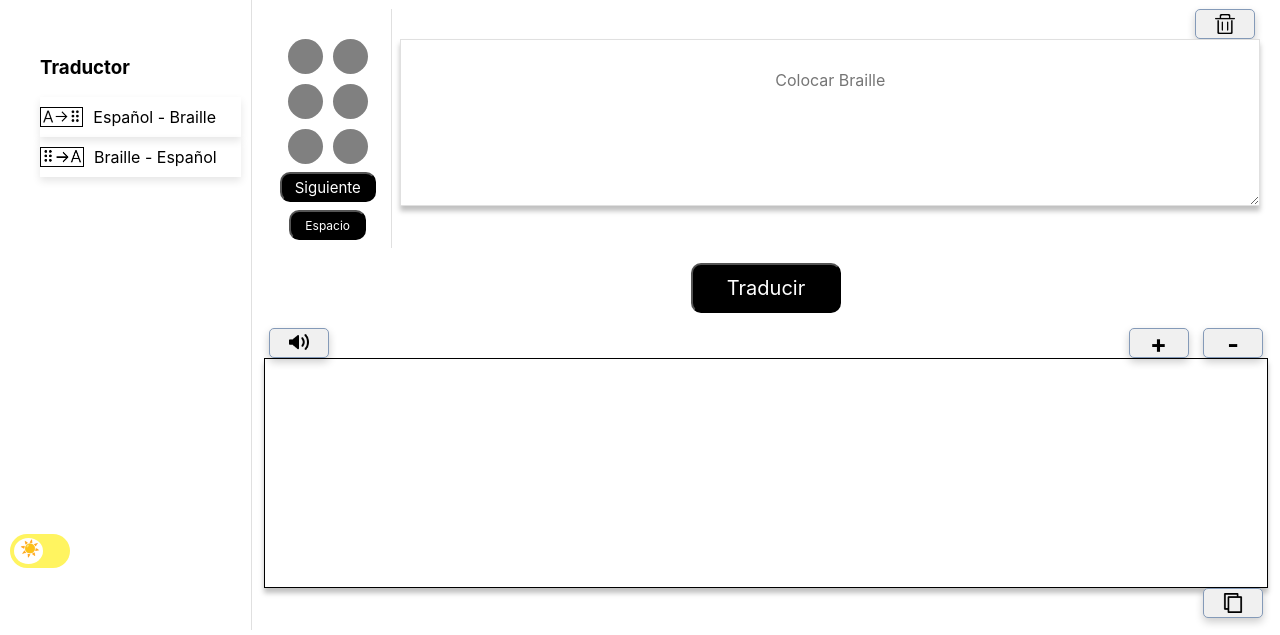
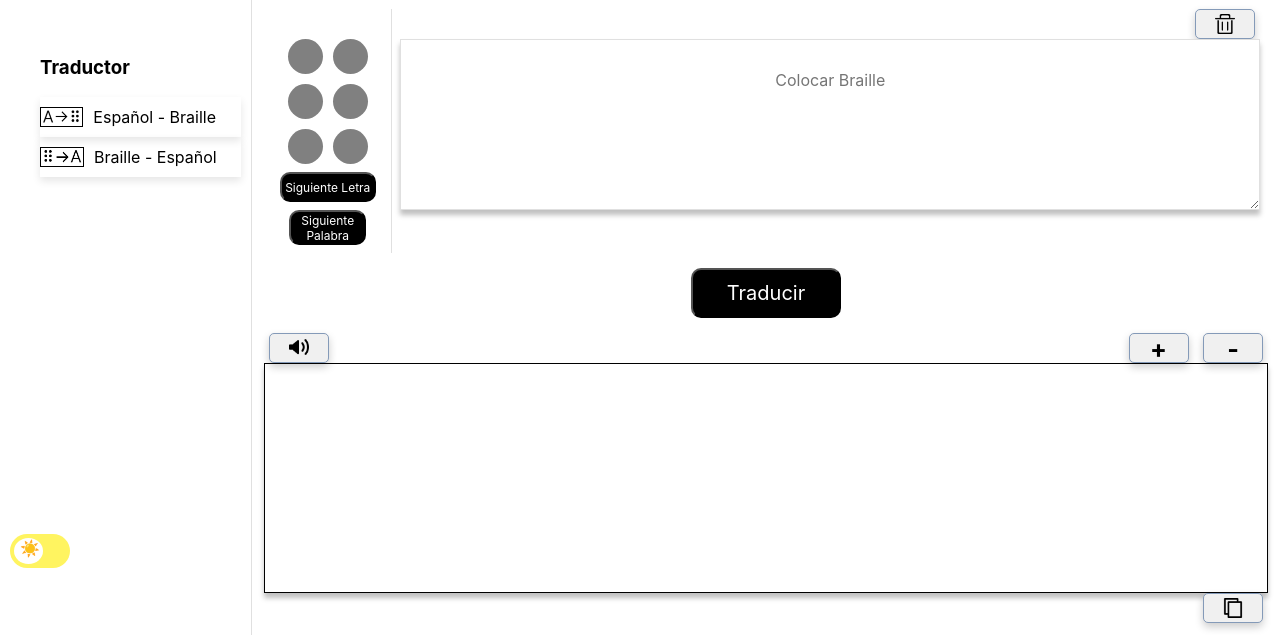
Before and after one commit to ShanderGonzalez/BrailleX, a website with bundled scripts: page Version3-Final/implementation/app/views/brailleEs.html in a window 1280 px wide. Shown: the part 222-857 px from the top of the page. Built offline with nearby package versions, Linux system fonts and the light colour scheme; a web font is replaced by a local one.

Commit message:
Agregacion de documentacion y arreglo de mensajes en los botones

```diff
--- a/Version3-Final/implementation/app/views/brailleEs.html
+++ b/Version3-Final/implementation/app/views/brailleEs.html
@@ -62,8 +62,8 @@
               <div class="ellipse" id="ellipse-6" tabindex="0"></div>
             </div>
             <div class="divBotones">
-              <button id="collectButton">Siguiente</button>
-              <button id="spaceButton">Espacio</button>
+              <button id="collectButton">Siguiente Letra</button>
+              <button id="spaceButton">Siguiente Palabra</button>
             </div>
           </div>
 
--- a/Version3-Final/implementation/templates/css/estilosPrincipal.css
+++ b/Version3-Final/implementation/templates/css/estilosPrincipal.css
@@ -520,7 +520,7 @@ body {
   color: #ffffff;
   margin: 8px 0 0 0;
   padding: 0;
-  font-size: 15px;
+  font-size: 12px;
 }
 
 #collectButton:hover {
@@ -530,7 +530,7 @@ body {
 /*BOTON DE ESPACIO BRAILLE*/
 #spaceButton {
   width: 60%;
-  height: 30px;
+  height: 35px;
   background-color: #000000;
   border-radius: 10px;
   color: #ffffff;
```
Also changed, not shown: 13 other files.
